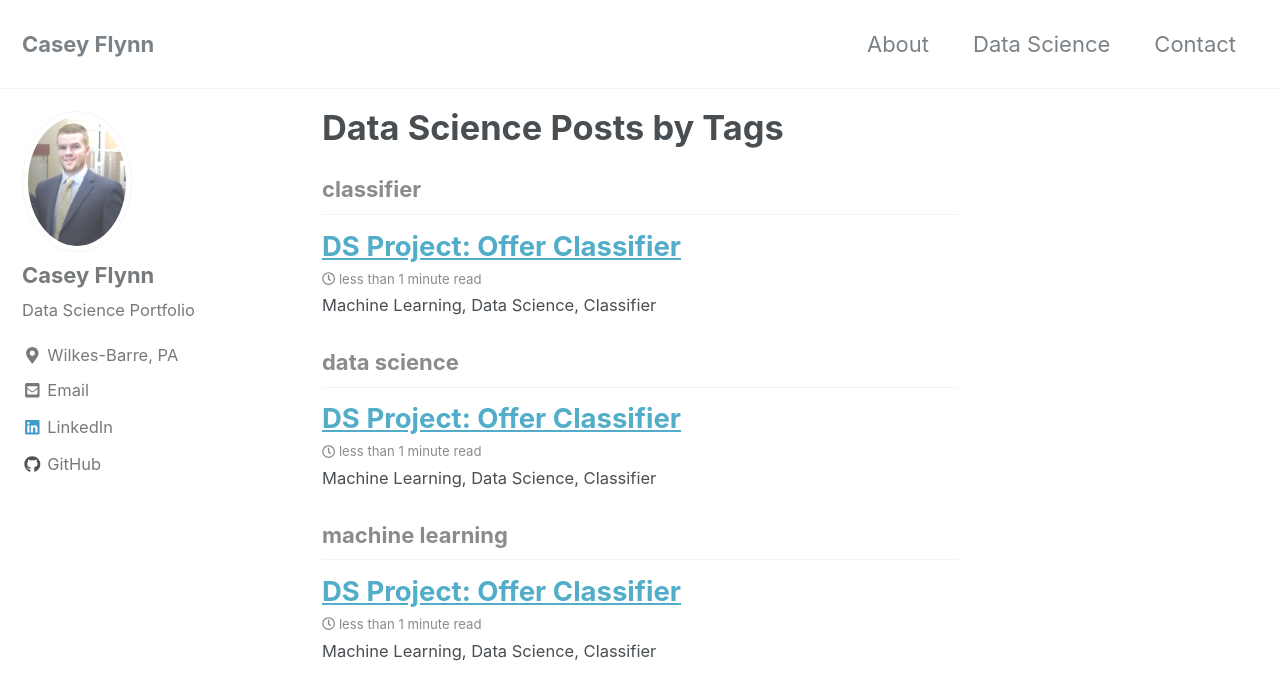
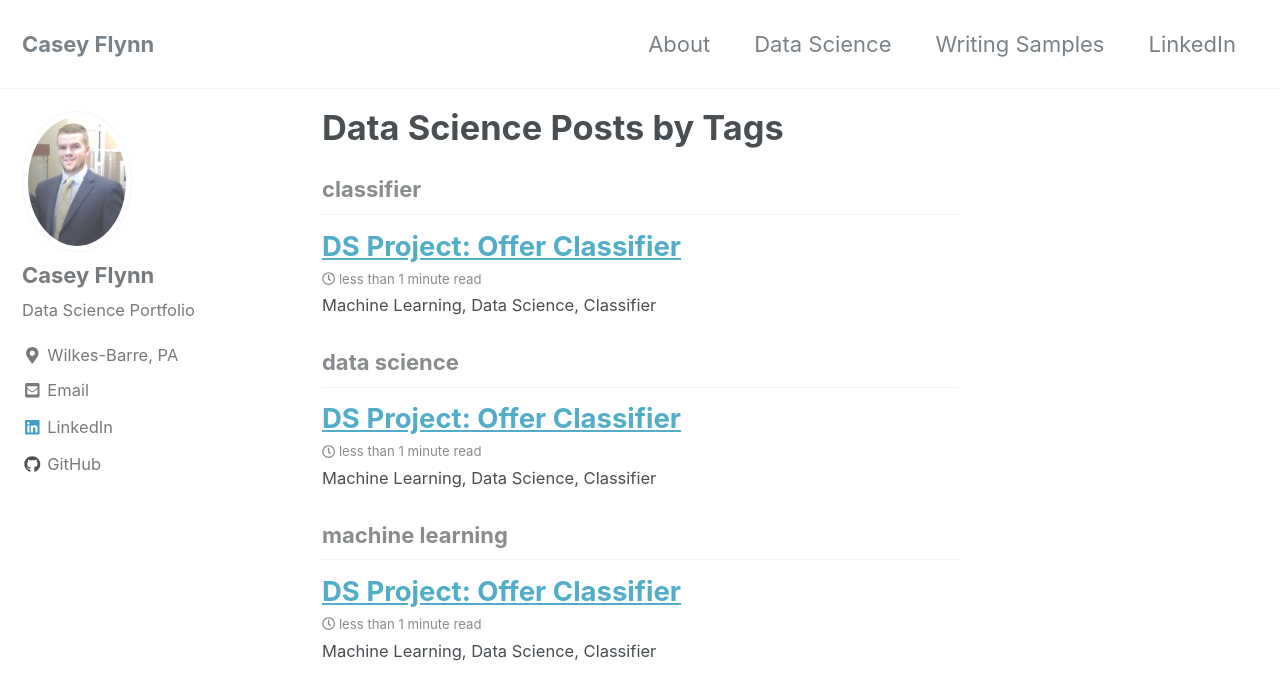
Before and after one commit to cmflynn13/cmflynn13.github.io, a Jekyll site: the page built from _pages/data-science.md, in a window 1280 px wide and 900 px high. Shown: the top 700 px of the window. Built offline with Jekyll 4.4.1, drawn with Linux system fonts in a browser that asks for light colours; nearby versions of some CDN libraries.

Commit message:
linkedin

```diff
--- a/_data/navigation.yml
+++ b/_data/navigation.yml
@@ -4,8 +4,10 @@ main:
     url: /about/
   - title: "Data Science"
     url: /data-science/
-  - title: "Contact"
-    url: /contact/
+  - title: "Writing Samples"
+    url: /writing-samples
+  - title: "LinkedIn"
+    url: /https://www.linkedin.com/in/cmf/
   # - title: "About"
   #   url: https://mmistakes.github.io/minimal-mistakes/about/
   # - title: "Sample Posts"
--- /dev/null
+++ b/_pages/linkedin.md
@@ -0,0 +1,5 @@
+---
+title: "LinkedIn"
+permalink: /linkedin/
+
+---
```
Also changed, not shown: _pages/contact.md (deleted, +0 -8 lines).
